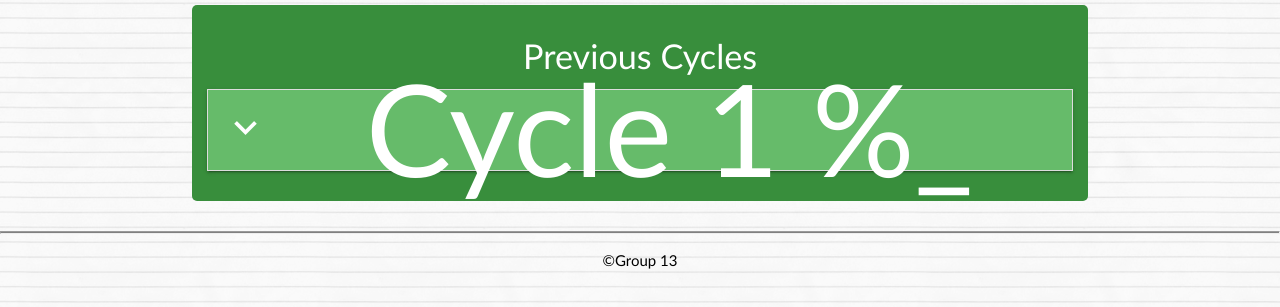
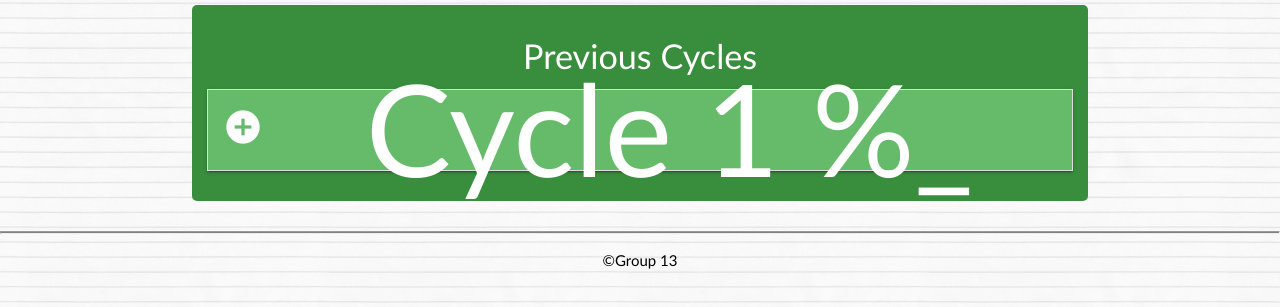
Before and after one commit to cjchiang/FoodNotes, a PHP site: page /records.php in a window 1280 px wide. Shown: the part 175-482 px from the top of the page. Run offline with PHP 8.4, Linux system fonts and the light colour scheme.

Commit message:
Added new icons for the accordions

```diff
--- a/records.php
+++ b/records.php
@@ -10,7 +10,7 @@ the running count of total items wasted
       <div class="collapsible-header">
         <div class="row">
           <div class ="col s2">
-            <i class="material-icons large" style="font-size: 45px">keyboard_arrow_down</i>
+            <i class="material-icons" style="font-size: 40px">add_circle</i>
           </div>
           <div class ="col s10">
             <span>Cycle 1 %_<span>
@@ -23,7 +23,7 @@ the running count of total items wasted
             <div class="collapsible-header red accent-4">
               <div class="row">
                 <div class="col s2">
-                  <i class="material-icons" style="font-size: 45px">keyboard_arrow_down</i>
+                  <i class="material-icons" style="font-size: 30px">add_circle</i>
                 </div>
                 <div class="col s4">
                   <span>Meat</span>
@@ -64,7 +64,7 @@ the running count of total items wasted
             <div class="collapsible-header orange accent-4">
               <div class="row">
                 <div class="col s2">
-                  <i class="material-icons" style="font-size: 45px">keyboard_arrow_down</i>
+                  <i class="material-icons" style="font-size: 30px">add_circle</i>
                 </div>
                 <div class="col s4">
                   <span>Fruit</span>
@@ -105,7 +105,7 @@ the running count of total items wasted
             <div class="collapsible-header light-green accent-4">
               <div class="row">
                 <div class="col s2">
-                  <i class="material-icons" style="font-size: 45px">keyboard_arrow_down</i>
+                  <i class="material-icons" style="font-size: 30px">add_circle</i>
                 </div>
                 <div class="col s4">
                   <span>Veggies</span>
@@ -146,7 +146,7 @@ the running count of total items wasted
             <div class="collapsible-header yellow accent-4">
               <div class="row">
                 <div class="col s2">
-                  <i class="material-icons" style="font-size: 45px">keyboard_arrow_down</i>
+                  <i class="material-icons" style="font-size: 30px">add_circle</i>
                 </div>
                 <div class="col s4">
                   <span>Dairy</span>
```
Also changed, not shown: addFood.php (+4 -4 lines), notes.php (+4 -6 lines).
